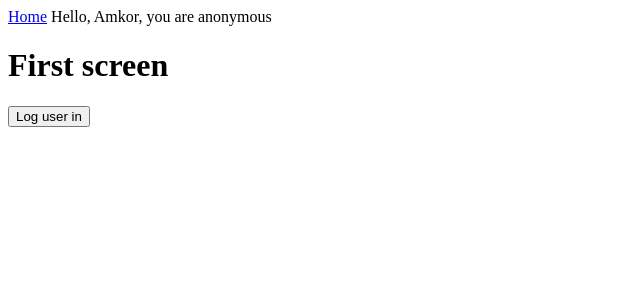
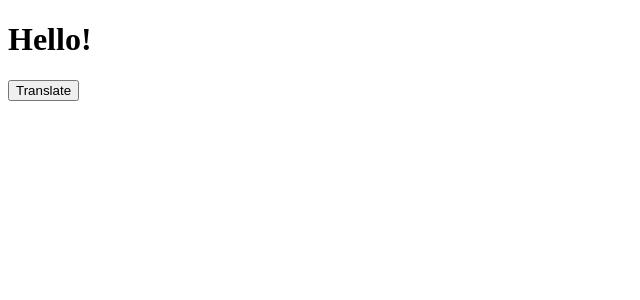
Before and after one commit to kimhscom/redoocks, a React (Create React App) app: page / in a window 1280 px wide. Shown: the top 300 px of the page, without its empty margins (0-640 px from the left). Built offline with nearby package versions, Linux system fonts and the light colour scheme.

Commit message:
#9.4 Building Hypertranslate part One

```diff
--- a/src/App.js
+++ b/src/App.js
@@ -1,12 +1,13 @@
 import React from "react";
 import Screen from "./Screen";
-import UserContextProvider from "./context";
+import Lang from "./context";
+import translations from "./translations";
 
 function App() {
   return (
-    <UserContextProvider>
+    <Lang defaultLang="en" translations={translations}>
       <Screen />
-    </UserContextProvider>
+    </Lang>
   );
 }
 
--- a/src/Header.js
+++ /dev/null
@@ -1,13 +0,0 @@
-import React from "react";
-import { useUser } from "./context";
-
-const Header = () => {
-  const { name, loggedIn } = useUser();
-  return (
-    <header>
-      <a href="#">Home</a> Hello, {name}, you are{" "}
-      {loggedIn ? "logged in" : "anonymous"}
-    </header>
-  );
-};
-export default Header;
--- a/src/Screen.js
+++ b/src/Screen.js
@@ -1,15 +1,13 @@
 import React from "react";
-import Header from "./Header";
-import { useFns } from "./context";
+import { useSetLang, useT } from "./context";
 
-const Screen = () => {
-  const { logUserIn } = useFns();
+export default () => {
+  const setLang = useSetLang();
+  const t = useT();
   return (
-    <div>
-      <Header />
-      <h1>First screen</h1>
-      <button onClick={logUserIn}>Log user in</button>
-    </div>
+    <>
+      <h1>{t("Hello!")}</h1>
+      <button onClick={() => setLang("es")}>Translate</button>
+    </>
   );
 };
-export default Screen;
--- a/src/context.js
+++ b/src/context.js
@@ -1,28 +1,29 @@
-import React, { useState, useContext } from "react";
+import React, { useState, useContext, createContext } from "react";
 
-const UserContext = React.createContext();
+const LangContext = createContext();
 
-const UserContextProvider = ({ children }) => {
-  const [user, setUser] = useState({
-    name: "Amkor",
-    loggedIn: false,
-  });
-  const logUserIn = () => setUser({ ...user, loggedIn: true });
+const Lang = ({ defaultLang, children, translations }) => {
+  const [lang, setLang] = useState(defaultLang);
+  const hyperTranslate = (text) => {
+    if (lang === defaultLang) {
+      return text;
+    }
+  };
   return (
-    <UserContext.Provider value={{ user, fn: { logUserIn } }}>
+    <LangContext.Provider value={{ setLang, t: hyperTranslate }}>
       {children}
-    </UserContext.Provider>
+    </LangContext.Provider>
   );
 };
 
-export const useUser = () => {
-  const { user } = useContext(UserContext);
-  return user;
+export const useSetLang = () => {
+  const { setLang } = useContext(LangContext);
+  return setLang;
 };
 
-export const useFns = () => {
-  const { fn } = useContext(UserContext);
-  return fn;
+export const useT = () => {
+  const { t } = useContext(LangContext);
+  return t;
 };
 
-export default UserContextProvider;
+export default Lang;
--- /dev/null
+++ b/src/translations.js
@@ -0,0 +1,8 @@
+const translations = {
+  es: {
+    "Hello!": "Hola!",
+    Translate: "Traducir",
+  },
+};
+
+export default translations;
```
